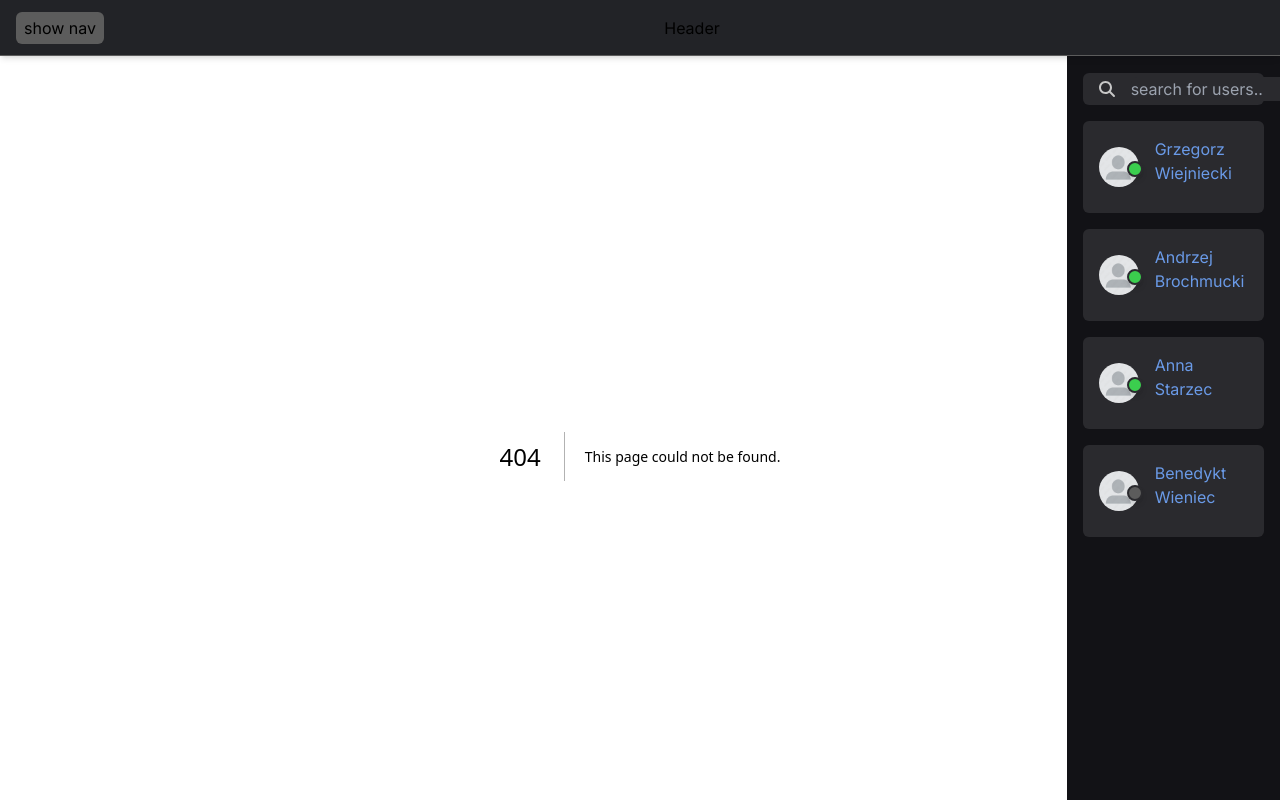
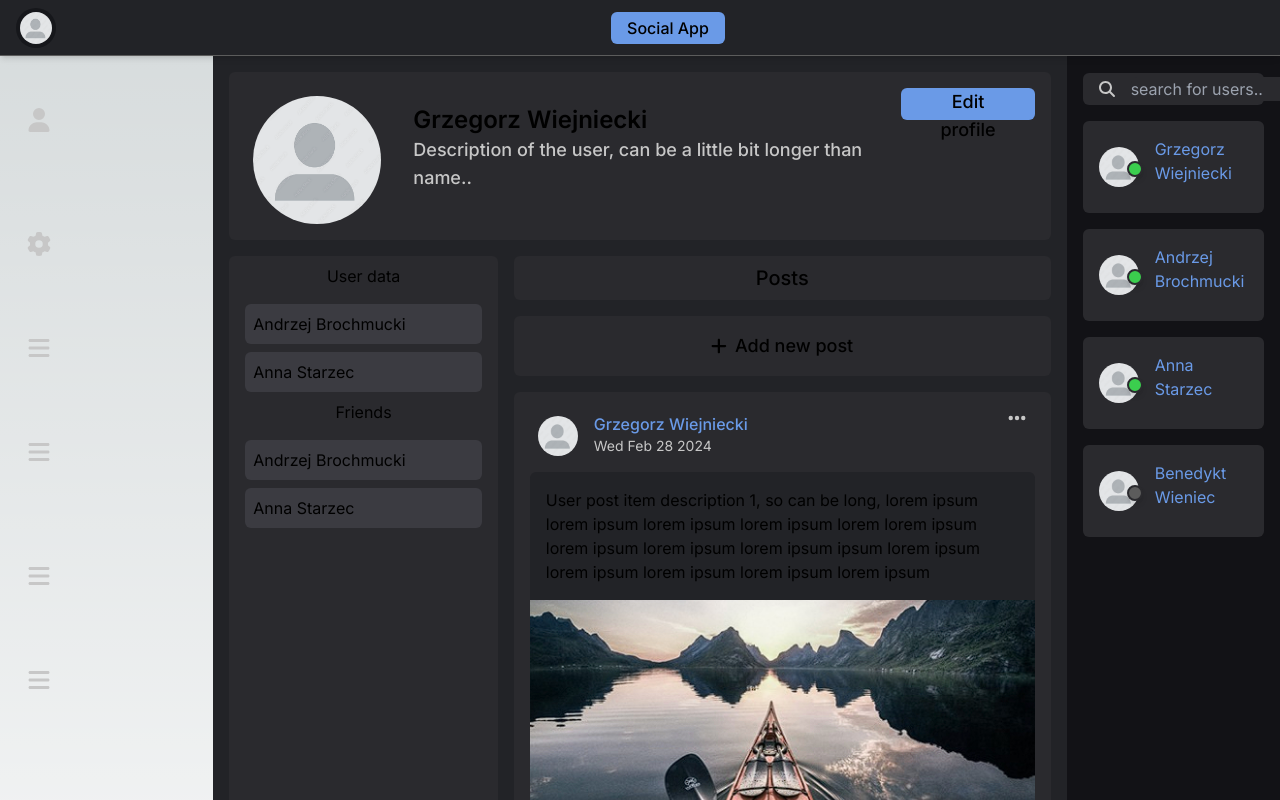
Before and after one commit to S-Lukasz/social-app, a Next.js app: page /users/0 in a window 1280 px wide. Before the commit this address had no page. Shown: the top 800 px of the page. Built offline with nearby package versions, Linux system fonts and the light colour scheme.

Commit message:
post selected / nav changes & initial user profile layout setup

```diff
--- a/app/components/Header.tsx
+++ b/app/components/Header.tsx
@@ -1,7 +1,10 @@
+/* eslint-disable @next/next/no-img-element */
 "use client";
 
 import { useContext } from "react";
 import { NavContext, PostContext } from "./ContextWrapper";
+import Link from "next/link";
+import { CurrentUser } from "../consts";
 
 export default function Header() {
   const { isNavOpen, setIsNavOpen } = useContext(NavContext);
@@ -12,16 +15,32 @@ export default function Header() {
       className={
         isPostSelected
           ? "hidden"
-          : "bg-my-front-items sticky top-0 z-10 flex items-center justify-between shadow-md w-full py-3"
+          : "bg-my-front-items sticky top-0 z-10 flex items-center justify-between shadow-md w-full py-2"
       }
     >
       <button
         onClick={() => setIsNavOpen(!isNavOpen)}
+        className="bg-my-dark relative flex items-center ml-4 p-1 rounded-full duration-300 transition-all hover:bg-my-accent text-my-accent hover:text-my-text-light"
+      >
+        <img
+          className="w-8 h-8 rounded-full"
+          src={CurrentUser.avatarUrl}
+          alt={"avatar_user_" + CurrentUser.id}
+        />
+      </button>
+
+      {/* <button
+        onClick={() => setIsNavOpen(!isNavOpen)}
         className="bg-my-text-dark px-2 ml-4 py-1 text-center text-nowrap rounded-md hover:bg-my-accent transition-colors duration-300"
       >
         <div>show nav</div>
-      </button>
-      <p className="w-full text-center">Header</p>
+      </button> */}
+      <Link
+        href={"/"}
+        className=" m-auto text-center bg-my-accent rounded-md px-4 py-1 font-medium hover:bg-my-very-light transition-colors duration-300"
+      >
+        Social App
+      </Link>
       <div className="absolute w-full h-full border-b border-my-text-dark pointer-events-none"></div>
     </header>
   );
--- a/app/components/Nav.tsx
+++ b/app/components/Nav.tsx
@@ -1,11 +1,19 @@
 "use client";
 
 import { useContext } from "react";
-import { USER_NAV_ITEMS } from "../consts";
+import { CurrentUser, NavItemType, USER_NAV_ITEMS } from "../consts";
 import { NavContext } from "./ContextWrapper";
+import Link from "next/link";
+import { FontAwesomeIcon } from "@fortawesome/react-fontawesome";
+import { faUser } from "@fortawesome/free-solid-svg-icons";
 
 export default function Nav() {
   const { isNavOpen } = useContext(NavContext);
+
+  function onNavItemClick(navType: NavItemType) {
+    if (navType === NavItemType.UserProfile) {
+    }
+  }
 
   return (
     <div
@@ -15,24 +23,52 @@ export default function Nav() {
       }
     >
       <ul>
-        <li
-          className={
-            (isNavOpen ? " w-5/6 ml-auto mr-5 " : "w-3 ml-auto mr-8 ") +
-            "  h-3 bg-my-text-medium rounded-full mt-6 transition-all duration-500 ease-in-out"
-          }
-        ></li>
         {USER_NAV_ITEMS.map((item, i) => {
           return (
-            <li key={"user_nav_item_key_" + i} className="flex flex-col p-4 ">
+            <button
+              onClick={() => onNavItemClick(item.type)}
+              key={"user_nav_item_key_" + i}
+              className="group"
+            >
+              <div className={item.hasBreakLine ? "flex" : "hidden"}>
+                <div
+                  className={
+                    (isNavOpen ? "w-5/6 ml-auto mr-5" : "w-3 ml-auto mr-8") +
+                    " h-3 bg-my-text-medium rounded-full mb-2 transition-all duration-500 ease-in-out"
+                  }
+                />
+              </div>
+              <li className="flex flex-col p-4 text-left ">
                 <span
                   className={
                     (isNavOpen ? "w-full" : "w-1/6 overflow-hidden") +
                     "  text-my-text-light font-bold transition-all duration-500 ease-in-out"
                   }
                 >
-                <p className="whitespace-normal line-clamp-1 h-[1lh]">
+                  <p
+                    className={
+                      "whitespace-normal line-clamp-1 h-[1lh] group-hover:text-my-accent duration-300 transition-colors"
+                    }
+                  >
                     {item.name}
                   </p>
+
+                  <div
+                    className={
+                      (isNavOpen ? "left-5" : "left-[16.7rem]") +
+                      " mt-3 absolute transition-all duration-500 ease-in-out"
+                    }
+                  >
+                    <FontAwesomeIcon
+                      className={
+                        (isNavOpen
+                          ? " text-my-text-medium "
+                          : " text-my-text-light ") +
+                        " group-hover:text-my-accent w-6 h-6 duration-300 transition-colors"
+                      }
+                      icon={item.icon}
+                    ></FontAwesomeIcon>
+                  </div>
                 </span>
                 <span
                   className={
@@ -40,43 +76,16 @@ export default function Nav() {
                     " text-my-text-medium transition-all duration-500 ease-in-out"
                   }
                 >
-                <p className={" whitespace-normal line-clamp-2 h-[2lh]"}>
+                  <p
+                    className={
+                      "ml-12 whitespace-normal line-clamp-2 h-[2lh] group-hover:text-my-text-light duration-300 transition-colors"
+                    }
+                  >
                     {item.description}
                   </p>
                 </span>
               </li>
-          );
-        })}
-        <li
-          className={
-            (isNavOpen ? " w-5/6 ml-auto mr-5 " : "w-3 ml-auto mr-8 ") +
-            "  h-3 bg-my-text-medium rounded-full mt-4 transition-all duration-500 ease-in-out"
-          }
-        ></li>
-        {USER_NAV_ITEMS.map((item, i) => {
-          return (
-            <li key={"user_nav_item_key_" + i} className="flex flex-col p-4 ">
-              <span
-                className={
-                  (isNavOpen ? "w-full" : "w-1/6 overflow-hidden") +
-                  "  text-my-text-light font-bold transition-all duration-500 ease-in-out"
-                }
-              >
-                <p className="whitespace-normal line-clamp-1 h-[1lh]">
-                  {item.name}
-                </p>
-              </span>
-              <span
-                className={
-                  (isNavOpen ? "w-full" : "w-1/6 overflow-hidden") +
-                  " text-my-text-medium transition-all duration-500 ease-in-out"
-                }
-              >
-                <p className={" whitespace-normal line-clamp-2 h-[2lh]"}>
-                  {item.description}
-                </p>
-              </span>
-            </li>
+            </button>
           );
         })}
       </ul>
--- a/app/components/NewPostPopup.tsx
+++ b/app/components/NewPostPopup.tsx
@@ -12,7 +12,7 @@ import {
   useState,
 } from "react";
 import { PostContext } from "./ContextWrapper";
-import { CurrentUser, UserPostItem } from "../consts";
+import { CurrentUser, USER_POST_ITEMS, UserPostItem } from "../consts";
 
 interface Props {
   setScrollBlocked: Dispatch<SetStateAction<boolean>>;
@@ -43,6 +43,7 @@ export default function NewPostPopup({
 
   function createPost() {
     const post: UserPostItem = {
+      id: USER_POST_ITEMS.length,
       userId: CurrentUser.id,
       likes: [],
       date: new Date(),
--- a/app/components/Post.tsx
+++ b/app/components/Post.tsx
@@ -19,6 +19,7 @@ import {
   useState,
 } from "react";
 import useClickOutside from "../hooks/useClickOutside";
+import Link from "next/link";
 
 interface Props {
   onPostSelected: (post: UserPostItem) => void;
@@ -85,15 +86,21 @@ export default function Post({ onPostSelected, post }: Props) {
         icon={faEllipsis}
       />
       <div className="flex">
+        <Link href={`/users/${userData.id}`} className="">
           <img
             className="w-10 h-10 rounded-full mt-6 ml-6 mr-4 hover:border-2 border-my-accent cursor-pointer duration-100 transition-all scale:110 hover:scale-100"
             src={userData.avatarUrl}
             alt={"avatar_user_" + userData.id}
           />
+        </Link>
+
         <div className=" mt-5 flex flex-col">
-          <p className="text-my-accent hover:text-my-text-light cursor-pointer duration-300 transition-colors font-medium">
+          <Link
+            href={`/users/${userData.id}`}
+            className="text-my-accent hover:text-my-text-light duration-300 transition-colors font-medium"
+          >
             {userData.name} {userData.surname}
-          </p>
+          </Link>
           <p className="text-my-text-light text-sm">
             {post.date.toDateString()}
           </p>
@@ -176,11 +183,14 @@ function Comments({ showComments, post }: CommentsProps) {
           >
             <div className={showComments ? "flex flex-col" : "hidden"}>
               <div className="flex">
+                <Link href={`/users/${commentUserData.id}`} className="">
                   <img
                     className="w-10 h-10 rounded-full mt-2 ml-2 mr-4 hover:border-2 border-my-accent cursor-pointer duration-100 transition-all scale:110 hover:scale-100"
                     src={commentUserData.avatarUrl}
                     alt={"avatar_user_" + commentUserData.id}
                   />
+                </Link>
+
                 <div className=" mt-1 flex flex-col">
                   <p className="text-my-accent hover:text-my-text-light cursor-pointer duration-300 transition-colors font-medium">
                     {commentUserData.name} {commentUserData.surname}
--- a/app/consts.ts
+++ b/app/consts.ts
@@ -1,3 +1,12 @@
+import { IconDefinition } from "@fortawesome/fontawesome-svg-core";
+import { faBars, faGear, faUser } from "@fortawesome/free-solid-svg-icons";
+
+export enum NavItemType {
+  UserProfile,
+  UserSettings,
+  Other,
+}
+
 export interface User {
   id: number;
   isActive: boolean;
@@ -6,14 +15,19 @@ export interface User {
   surname: string;
   description: string;
   avatarUrl: string;
+  friends: number[];
 }
 
 export interface UserNavItem {
   name: string;
+  icon: IconDefinition;
   description: string;
+  hasBreakLine: boolean;
+  type: NavItemType;
 }
 
 export interface UserPostItem {
+  id: number;
   userId: number;
   likes: number[];
   date: Date;
@@ -36,8 +50,10 @@ export const CurrentUser: User = {
   isActive: true,
   name: "Grzegorz",
   surname: "Wiejniecki",
-  description: "Love yourself..",
+  description:
+    "Description of the user, can be a little bit longer than name..",
   avatarUrl: "/avatars/avatar_temp.png",
+  friends: [],
 };
 
 export const USERS: User[] = [
@@ -47,8 +63,10 @@ export const USERS: User[] = [
     isActive: true,
     name: "Grzegorz",
     surname: "Wiejniecki",
-    description: "Love yourself..",
+    description:
+      "Description of the user, can be a little bit longer than name..",
     avatarUrl: "/avatars/avatar_temp.png",
+    friends: [1, 2],
   },
   {
     id: 1,
@@ -56,8 +74,10 @@ export const USERS: User[] = [
     isActive: true,
     name: "Andrzej",
     surname: "Brochmucki",
-    description: "I like cats.",
+    description:
+      "Description of the user, can be a little bit longer than name..",
     avatarUrl: "/avatars/avatar_temp.png",
+    friends: [0],
   },
   {
     id: 2,
@@ -65,8 +85,10 @@ export const USERS: User[] = [
     isActive: true,
     name: "Anna",
     surname: "Starzec",
-    description: "I like dogs.",
+    description:
+      "Description of the user, can be a little bit longer than name..",
     avatarUrl: "/avatars/avatar_temp.png",
+    friends: [1],
   },
   {
     id: 3,
@@ -74,28 +96,61 @@ export const USERS: User[] = [
     isActive: false,
     name: "Benedykt",
     surname: "Wieniec",
-    description: "I am special specialist at UJ.",
+    description:
+      "Description of the user, can be a little bit longer than name..",
     avatarUrl: "/avatars/avatar_temp.png",
+    friends: [],
   },
 ];
 
 export const USER_NAV_ITEMS: UserNavItem[] = [
   {
-    name: "User item 1",
-    description: "User nav item description, so can be longer",
+    name: "My profile",
+    description: "Edit photos, manage friends and create new posts.",
+    hasBreakLine: false,
+    type: NavItemType.UserProfile,
+    icon: faUser,
   },
   {
     name: "User item 2",
     description: "User nav item description, so can be longer",
+    hasBreakLine: true,
+    type: NavItemType.UserSettings,
+    icon: faGear,
   },
   {
-    name: "User item 2",
+    name: "User item 3",
     description: "User nav item description, so can be longer",
+    hasBreakLine: false,
+    type: NavItemType.Other,
+    icon: faBars,
+  },
+  {
+    name: "User item 4",
+    description: "User nav item description, so can be longer",
+    hasBreakLine: false,
+    type: NavItemType.Other,
+    icon: faBars,
+  },
+  {
+    name: "User item 3",
+    description: "User nav item description, so can be longer",
+    hasBreakLine: true,
+    type: NavItemType.Other,
+    icon: faBars,
+  },
+  {
+    name: "User item 4",
+    description: "User nav item description, so can be longer",
+    hasBreakLine: false,
+    type: NavItemType.Other,
+    icon: faBars,
   },
 ];
 
 export const USER_POST_ITEMS: UserPostItem[] = [
   {
+    id: 0,
     userId: 0,
     likes: [1, 2, 0, 3],
     date: new Date(),
@@ -126,6 +181,7 @@ export const USER_POST_ITEMS: UserPostItem[] = [
     ],
   },
   {
+    id: 1,
     userId: 0,
     likes: [1],
     date: new Date(),
@@ -159,6 +215,7 @@ export const USER_POST_ITEMS: UserPostItem[] = [
     ],
   },
   {
+    id: 2,
     userId: 2,
     likes: [1, 0, 3],
     date: new Date(),
@@ -174,6 +231,7 @@ export const USER_POST_ITEMS: UserPostItem[] = [
     ],
   },
   {
+    id: 3,
     userId: 1,
     likes: [1, 2, 3],
     date: new Date(),
--- a/app/layout.tsx
+++ b/app/layout.tsx
@@ -22,10 +22,12 @@ export default function RootLayout({
     <html lang="en">
       <body className={inter.className}>
         <ContextWrapper>
-          <Header />
-          <Nav />
-          {children}
-          <UserList />
+          <div className="flex min-h-screen flex-col">
+            <Header />
+            <Nav />
+            {children}
+            <UserList />
+          </div>
         </ContextWrapper>
       </body>
     </html>
--- a/app/page.tsx
+++ b/app/page.tsx
@@ -4,7 +4,7 @@ import Post from "./components/Post";
 import NewPostPopup from "./components/NewPostPopup";
 import { FontAwesomeIcon } from "@fortawesome/react-fontawesome";
 import { faPlus } from "@fortawesome/free-solid-svg-icons";
-import { useContext, useEffect, useState } from "react";
+import { useContext, useEffect, useMemo, useState } from "react";
 import { PostContext } from "./components/ContextWrapper";
 import { USER_POST_ITEMS, UserPostItem } from "./consts";
 import PostSelected from "./components/PostSelected";
@@ -13,25 +13,34 @@ import useDisableScroll from "./hooks/useDisableScroll";
 export default function Home() {
   const { setIsNewPostActive } = useContext(PostContext);
 
-  const [posts, setPosts] = useState<UserPostItem[]>([]);
-  const [postSelected, setPostSelected] = useState<UserPostItem>();
+  const [posts, setPosts] = useState<UserPostItem[]>(USER_POST_ITEMS);
+  const [postSelectedId, setPostSelectedId] = useState<number>();
 
   const { setIsPostSelected } = useContext(PostContext);
   const { setScrollBlocked } = useDisableScroll();
 
-  useEffect(() => {
-    setPosts(USER_POST_ITEMS);
-  }, []);
+  function onNewPostAdded(newPost: UserPostItem) {
+    const postsUpdated = [newPost, ...posts];
+    setPosts(postsUpdated);
+  }
 
-  function onNewPostAdded(newPost: UserPostItem) {
-    posts.unshift(newPost);
+  function onPostUpdated(updatedPost: UserPostItem) {
+    const postsUpdated = posts.map((post) =>
+      post.id === updatedPost.id ? updatedPost : post
+    );
+    setPosts(postsUpdated);
   }
 
   function onPostSelected(post: UserPostItem) {
-    setPostSelected(post);
+    setPostSelectedId(post.id);
     setIsPostSelected(true);
     setScrollBlocked(true);
   }
+
+  const postSelected = useMemo(
+    () => posts.find((post) => post.id === postSelectedId),
+    [posts, postSelectedId]
+  );
 
   return (
     <main className=" bg-my-dark flex min-h-screen justify-between">
@@ -42,6 +51,7 @@ export default function Home() {
 
       <PostSelected
         setScrollBlocked={setScrollBlocked}
+        onPostUpdated={onPostUpdated}
         post={postSelected}
       ></PostSelected>
 
@@ -57,7 +67,8 @@ export default function Home() {
             <FontAwesomeIcon icon={faPlus} /> <div>Add new post</div>
           </div>
         </button>
-        {USER_POST_ITEMS.map((post, i) => (
+
+        {posts.map((post, i) => (
           <Post
             key={"post_key_" + i}
             post={post}
--- /dev/null
+++ b/app/users/[id]/page.tsx
@@ -0,0 +1,173 @@
+/* eslint-disable @next/next/no-img-element */
+"use client";
+
+import { PostContext } from "@/app/components/ContextWrapper";
+import NewPostPopup from "@/app/components/NewPostPopup";
+import Post from "@/app/components/Post";
+import PostSelected from "@/app/components/PostSelected";
+import {
+  CurrentUser,
+  USERS,
+  USER_POST_ITEMS,
+  UserPostItem,
+} from "@/app/consts";
+import useDisableScroll from "@/app/hooks/useDisableScroll";
+import { faPlus } from "@fortawesome/free-solid-svg-icons";
+import { FontAwesomeIcon } from "@fortawesome/react-fontawesome";
+import { useContext, useEffect, useMemo, useState } from "react";
+
+interface UserPostProps {
+  post: UserPostItem;
+}
+
+export default function UserPage({ params }: { params: { id: number } }) {
+  const { setIsNewPostActive } = useContext(PostContext);
+  const [postSelectedId, setPostSelectedId] = useState<number>();
+  const { setIsPostSelected } = useContext(PostContext);
+  const { setScrollBlocked } = useDisableScroll();
+
+  const [userActionButtonText, setUserActionButtonText] =
+    useState<string>("Send invite");
+  [, "Edit profile", "Remove friend"];
+
+  const [userPosts, setUserPosts] = useState<UserPostItem[]>([]);
+  const userData = USERS[params.id];
+
+  const postSelected = useMemo(
+    () => userPosts.find((post) => post.id === postSelectedId),
+    [userPosts, postSelectedId]
+  );
+
+  // IMPORTANT IT HAS TO BE FUNCTION FROM MAIN POST, SO GET IT FROM CONTEXT OR SMTH TO MAKE IT WORK
+  function onNewPostAdded(updatedPost: UserPostItem) {
+    // const postsUpdated = posts.map((post) =>
+    //   post.id === updatedPost.id ? updatedPost : post
+    // );
+    // setPosts(postsUpdated);
+  }
+
+  // IMPORTANT IT HAS TO BE FUNCTION FROM MAIN POST, SO GET IT FROM CONTEXT OR SMTH TO MAKE IT WORK
+  function onPostUpdated(updatedPost: UserPostItem) {
+    // const postsUpdated = posts.map((post) =>
+    //   post.id === updatedPost.id ? updatedPost : post
+    // );
+    // setPosts(postsUpdated);
+  }
+
+  // IMPORTANT IT HAS TO BE FUNCTION FROM MAIN POST, SO GET IT FROM CONTEXT OR SMTH TO MAKE IT WORK
+  function onPostSelected(post: UserPostItem) {
+    // setPostSelectedId(post.id);
+    // setIsPostSelected(true);
+    // setScrollBlocked(true);
+  }
+
+  useEffect(() => {
+    const posts = USER_POST_ITEMS.filter((post) => post.userId === userData.id);
+    setUserPosts(posts);
+  }, [userData]);
+
+  useEffect(() => {
+    if (userData.id === CurrentUser.id) {
+      setUserActionButtonText("Edit profile");
+    } else if (CurrentUser.friends.includes(userData.id)) {
+      setUserActionButtonText("Remove friend");
+    } else {
+      setUserActionButtonText("Send invite");
+    }
+  }, [userData]);
+
+  return (
+    <div className="bg-my-front-items  pb-4 flex flex-col w-2/3 mx-auto min-h-screen">
+      <NewPostPopup
+        setScrollBlocked={setScrollBlocked}
+        onNewPostAdded={onNewPostAdded}
+      ></NewPostPopup>
+
+      <PostSelected
+        setScrollBlocked={setScrollBlocked}
+        onPostUpdated={onPostUpdated}
+        post={postSelected}
+      ></PostSelected>
+
+      <div className="flex rounded-md bg-my-light p-4 m-4  h-full">
+        <img
+          className="w-32 h-32 rounded-full mt-2 ml-2 mr-4 cursor-pointer duration-100 transition-all scale:110 hover:scale-100"
+          src={userData.avatarUrl}
+          alt={"avatar_user_" + userData.id}
+        />
+        <div className="flex w-full justify-between">
+          <div className="flex flex-col m-4">
+            <span className="font-semibold text-2xl">
+              {userData.name} {userData.surname}
+            </span>
+            <span className="font-medium text-lg text-my-text-light">
+              {userData.description}
+            </span>
+          </div>
+
+          <button className="px-6 h-8 font-medium text-lg text-center rounded-md bg-my-accent hover:bg-my-very-light duration-300 transition-colors">
+            {userActionButtonText}
+          </button>
+        </div>
+      </div>
+
+      <div className="flex px-4  gap-4">
+        <div className="flex flex-col rounded-md bg-my-light  w-1/3">
+          <div className="flex flex-col gap-2">
+            <div className="text-center p-2 mx-4 rounded-md">User data</div>
+            {userData.friends.map((friendId) => (
+              <div
+                key={"user_friend_item_key_" + friendId}
+                className="bg-my-very-light p-2 mx-4 rounded-md"
+              >
+                {USERS[friendId].name} {USERS[friendId].surname}
+              </div>
+            ))}
+          </div>
+          <div className="flex flex-col gap-2">
+            <div className="text-center p-2 mx-4 rounded-md">Friends</div>
+            {userData.friends.map((friendId) => (
+              <div
+                key={"user_friend_item_key_" + friendId}
+                className="bg-my-very-light p-2 mx-4 rounded-md"
+              >
+                {USERS[friendId].name} {USERS[friendId].surname}
+              </div>
+            ))}
+          </div>
+        </div>
+        <div className="flex flex-col w-2/3 gap-4">
+          <div className="bg-my-light rounded-md w-full text-center text-xl font-medium py-2">
+            Posts
+          </div>
+          <button
+            onClick={() => {
+              setScrollBlocked(true);
+              setIsNewPostActive(true);
+            }}
+            className={
+              CurrentUser.id !== userData.id
+                ? "hidden"
+                : " flex items-center bg-my-light rounded-md p-4 hover:bg-my-front-items duration-300 transition-colors hover:text-my-accent "
+            }
+          >
+            <div className="flex items-center m-auto gap-2 font-medium text-lg">
+              <FontAwesomeIcon icon={faPlus} /> <div>Add new post</div>
+            </div>
+          </button>
+          {userPosts.map((post, i) => (
+            <Post
+              key={"user_post_key_" + i}
+              onPostSelected={onPostSelected}
+              post={post}
+            />
+          ))}
+        </div>
+      </div>
+    </div>
+  );
+}
+
+function UserPost({ post }: UserPostProps) {
+  return <div></div>;
+}
```
Also changed, not shown: app/components/ActiveUser.tsx (+6 -2 lines), app/components/PostSelected.tsx (+49 -47 lines). Lines whose indentation alone changed are shown as unchanged.
